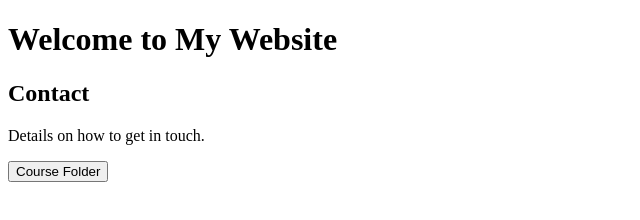
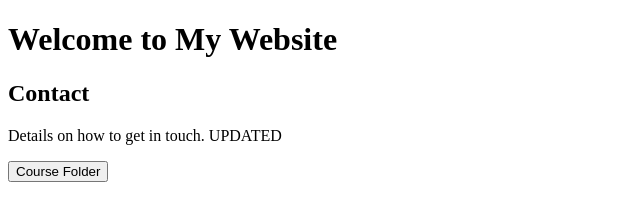
Before and after one commit to devantsyp/devantsyp.github.io, a plain HTML site: page index.html in a window 1280 px wide. Shown: the whole page, without its empty margins (0-640 px from the left). Drawn offline with Linux system fonts and the light colour scheme.

Commit message:
Update index.html

```diff
--- a/index.html
+++ b/index.html
@@ -18,7 +18,7 @@
 
             <section id="contact">
                 <h2>Contact</h2>
-                <p>Details on how to get in touch.</p>
+                <p>Details on how to get in touch. UPDATED</p>
             </section>
 
             <a href="https://devantsyp.github.io/itis3135">
```
